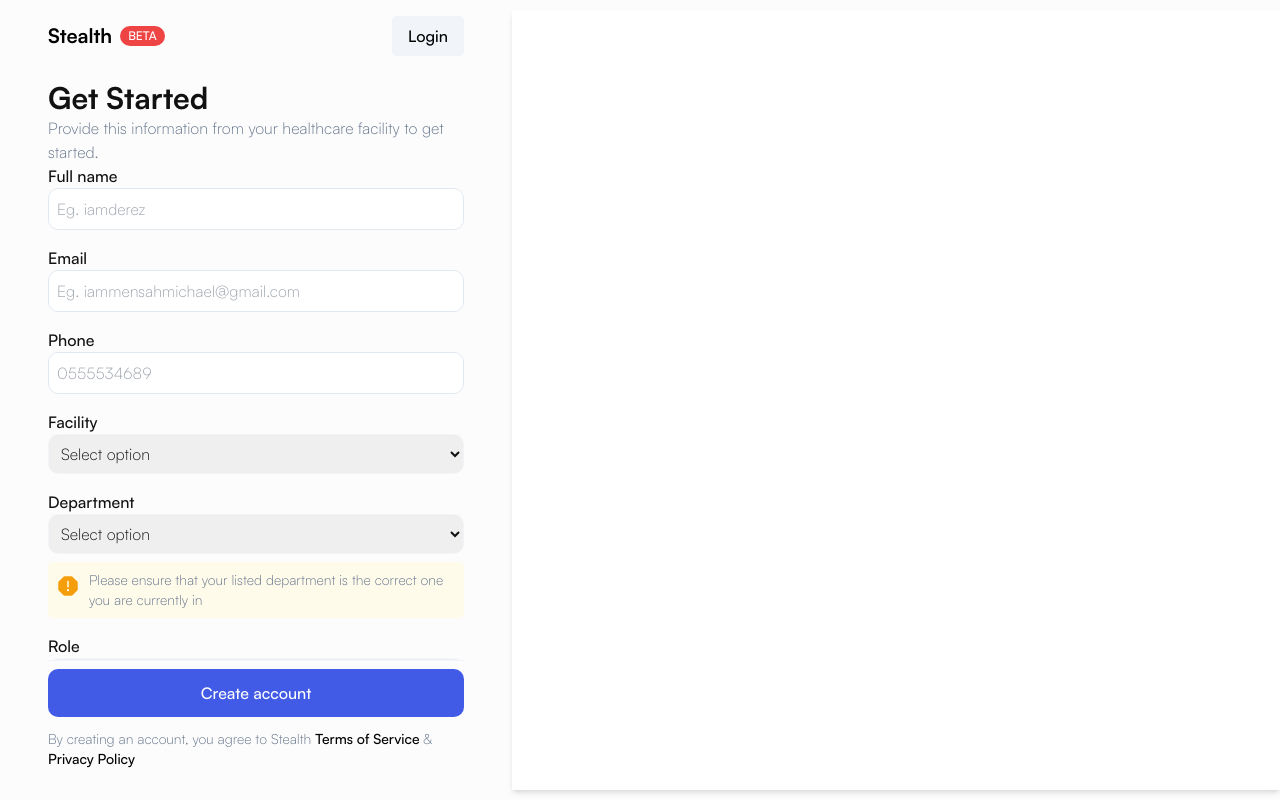
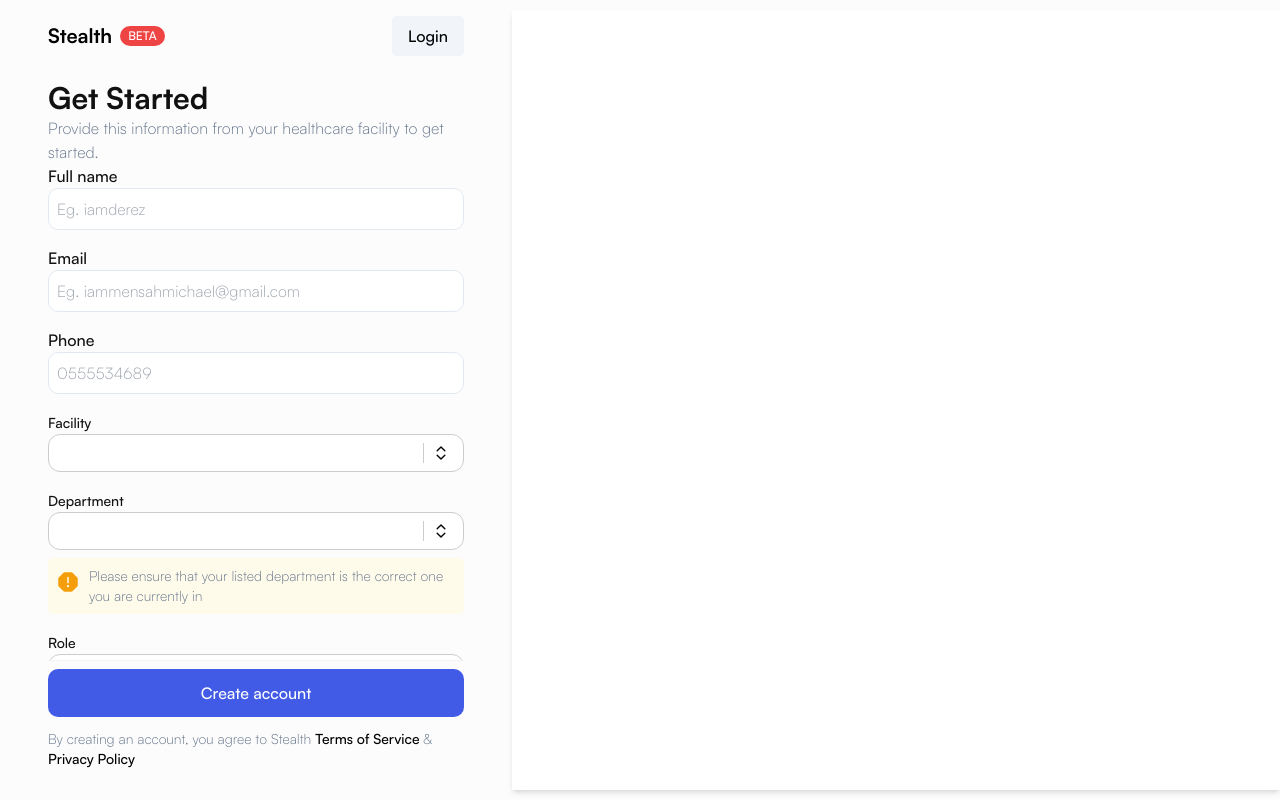
Before and after one commit to FosterSOAsare/ims-frontend, a Next.js app: page /auth/sign-up in a window 1280 px wide. Built offline with nearby package versions, Linux system fonts and the light colour scheme.

Commit message:
Error handling on register page

```diff
--- a/src/app/auth/sign-up/page.tsx
+++ b/src/app/auth/sign-up/page.tsx
@@ -1,5 +1,5 @@
 "use client";
-import React from "react";
+import React, { useState } from "react";
 import Link from "next/link";
 import { Icon } from "@iconify/react/dist/iconify.js";
 
@@ -7,12 +7,44 @@ import Input from "@/components/Input";
 import Button from "@/components/Button";
 import useSelectedValuesFromHookForm from "@/hooks/useSelectedValuesFromHookForm";
 import { registerSchema } from "@/libs/hookform";
+import CustomSelect from "@/components/Select";
+import { toast } from "react-toastify";
+
+const facilitiesOptions = [
+	{ value: "1", label: "Facility 1" },
+	{ value: "2", label: "Facility 2" },
+	{ value: "3", label: "Facility 3" },
+];
+
+const departmentOptions = [
+	{ value: "1", label: "Department 1" },
+	{ value: "2", label: "Department 2" },
+	{ value: "3", label: "Department 3" },
+];
+
+const roleOptions = [
+	{ value: "1", label: "Role 1" },
+	{ value: "2", label: "Role 2" },
+	{ value: "3", label: "Role 3" },
+];
 
 const page = () => {
 	const { register, handleSubmit } = useSelectedValuesFromHookForm(registerSchema);
 
+	const [facility, setFacility] = useState({ value: "", label: "" });
+	const [department, setDepartment] = useState({ value: "", label: "" });
+	const [role, setRole] = useState({ value: "", label: "" });
+
 	const registerUser = (data: any) => {
-		console.log(data);
+		// Check for the selects
+		if (!facility.value) return toast.error("Please select your facility", { autoClose: 1500 });
+		if (!department.value) return toast.error("Please select your department", { autoClose: 1500 });
+		if (!role.value) return toast.error("Please select your role", { autoClose: 1500 });
+
+		// Continue
+		// Create data
+		const allData = { ...data, facility: facility.value, role: role.value, department: department.value };
+		console.log(allData);
 	};
 	return (
 		<div className="w-full h-screen flex items-center justify-between overflow-hidden">
@@ -35,24 +67,9 @@ const page = () => {
 							<Input register={register} label="Email" name="email" placeholder="Eg. iammensahmichael@gmail.com" />
 							<Input register={register} label="Phone" name="phone" placeholder="0555534689" />
 
+							<CustomSelect label="Facility" options={facilitiesOptions} value={facility} handleChange={(selected) => setFacility(selected)} />
 							<div className="w-full">
-								<label htmlFor="">Facility</label>
-								<select name="" id="" className="w-full p-2 border-[1px] rounded-[10px]">
-									<option value="">Select option</option>
-									<option value="">Facility 1</option>
-									<option value="">Facility 2</option>
-									<option value="">Facility 3</option>
-								</select>
-							</div>
-
-							<div className="w-full">
-								<label htmlFor="">Department</label>
-								<select name="" id="" className="w-full p-2 border-[1px] rounded-[10px]">
-									<option value="">Select option</option>
-									<option value="">Department 1</option>
-									<option value="">Department 2</option>
-									<option value="">Department 3</option>
-								</select>
+								<CustomSelect label="Department" options={departmentOptions} value={department} handleChange={(selected) => setDepartment(selected)} />
 
 								<div className="bg-warning-50 mt-2 rounded-[5px] p-2 flex items-center justify-start gap-2">
 									<span className="w-8 h-8 ">
@@ -61,16 +78,8 @@ const page = () => {
 									<p className="text-sm">Please ensure that your listed department is the correct one you are currently in</p>
 								</div>
 							</div>
-							<div className="w-full">
-								<label htmlFor="">Role</label>
-								<select name="" id="" className="w-full p-2 border-[1px] rounded-[10px]">
-									<option value="">Select option</option>
-									<option value="">Role 1</option>
-									<option value="">Role 2</option>
-									<option value="">Role 3</option>
-								</select>
-							</div>
 
+							<CustomSelect label="Role" options={roleOptions} value={role} handleChange={(selected) => setRole(selected)} />
 							<Input label="Password" register={register} type="password" name="password" placeholder="Enter password" />
 						</div>
 					</div>
```
